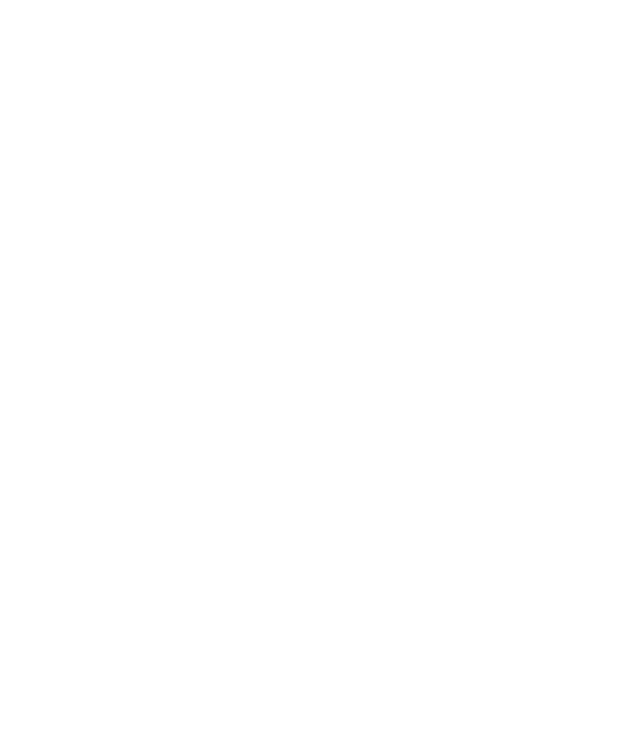
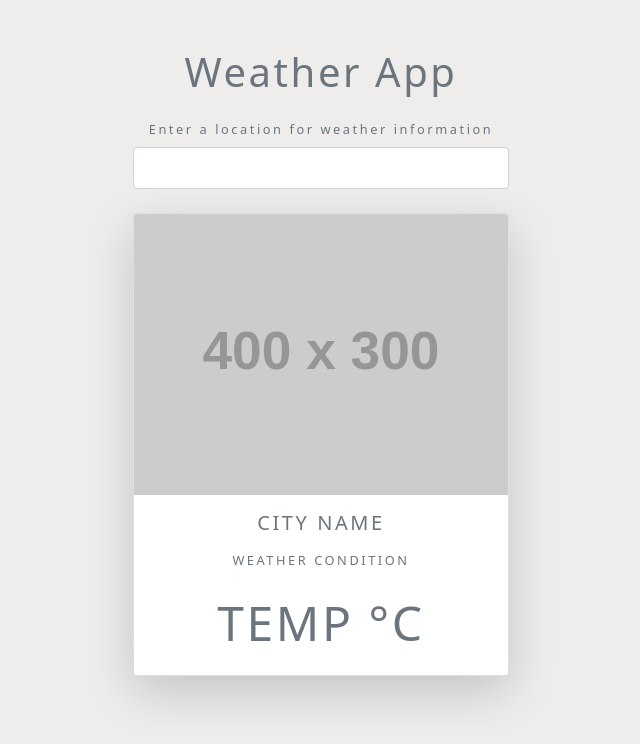
Before and after one commit to theAdityaNVS/Weather-App, a plain HTML site: page index.html in a window 1280 px wide. Shown: the whole page, without its empty margins (319-959 px from the left). Drawn offline with nearby package versions, Linux system fonts and the light colour scheme; placeholder pictures from the web are drawn by us.

Commit message:
created interface

```diff
--- a/index.html
+++ b/index.html
@@ -3,10 +3,34 @@
     <meta charset="UTF-8">
     <meta http-equiv="X-UA-Compatible" content="IE=edge">
     <meta name="viewport" content="width=device-width, initial-scale=1.0">
+    <link href="https://cdn.jsdelivr.net/npm/bootstrap@5.0.1/dist/css/bootstrap.min.css" rel="stylesheet" integrity="sha384-+0n0xVW2eSR5OomGNYDnhzAbDsOXxcvSN1TPprVMTNDbiYZCxYbOOl7+AMvyTG2x" crossorigin="anonymous">
     <link rel="stylesheet" href="style.css">
     <title>Weather App</title>
 </head>
 <body>
-    <script src="app.js"></script>
+    <div class="container my-5 mx-auto">
+        <h1 class="text-muted text-center my-4">Weather App</h1>
+        <form class="change-location my-4 text-center text-muted">
+            <label for="city">Enter a location for weather information</label>
+            <input type="text" name="city" class="form-control p-2 mt-2">
+        </form>
+
+        <div class="card shadow-lg rounded">
+            <img src="https://via.placeholder.com/400x300" class="time card-img-top">
+            <div class="icon bg-light mx-auto text-center">
+                <!-- icon -->
+            </div>
+            <div class="text-muted text-uppercase text-center details">
+                <h5 class="my-3">City Name</h5>
+                <div class="my-3">Weather Condition</div>
+                <div class="display-5 my-4">
+                    <span>Temp</span>
+                    <span>&deg;C</span>
+                </div>
+            </div>
+        </div>
+    </div>
+    <script src="./scripts/app.js"></script>
+    <script src="./scripts/forecast.js"></script>
 </body>
 </html>
--- a/style.css
+++ b/style.css
@@ -0,0 +1,9 @@
+body {
+    background: #eeedec;
+    letter-spacing: 0.2em;
+    font-size: 0.8em;
+}
+
+.container {
+    max-width: 400px;
+}
```
Also changed, not shown: scripts/app.js (added), scripts/forecast.js (added).
